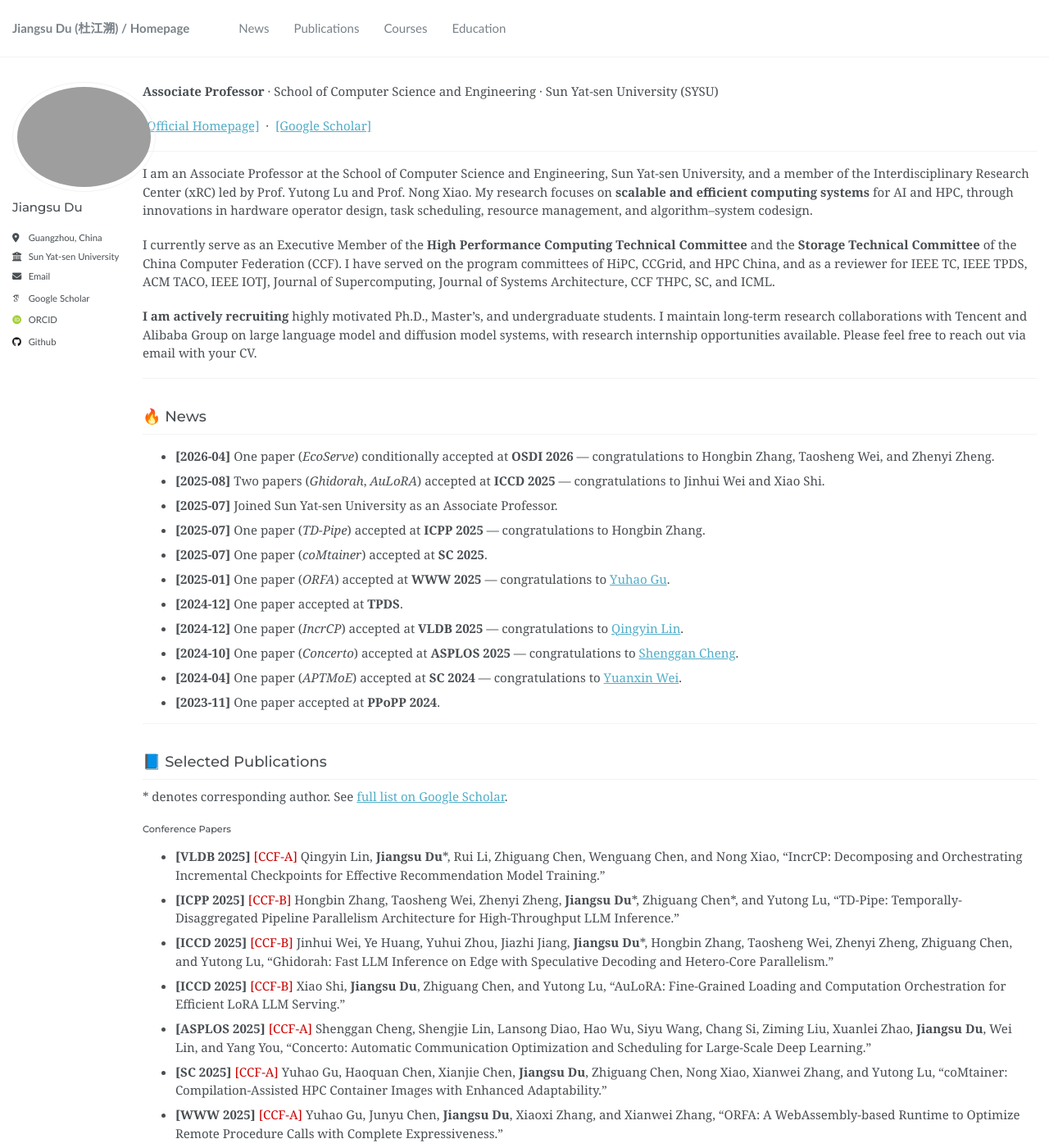
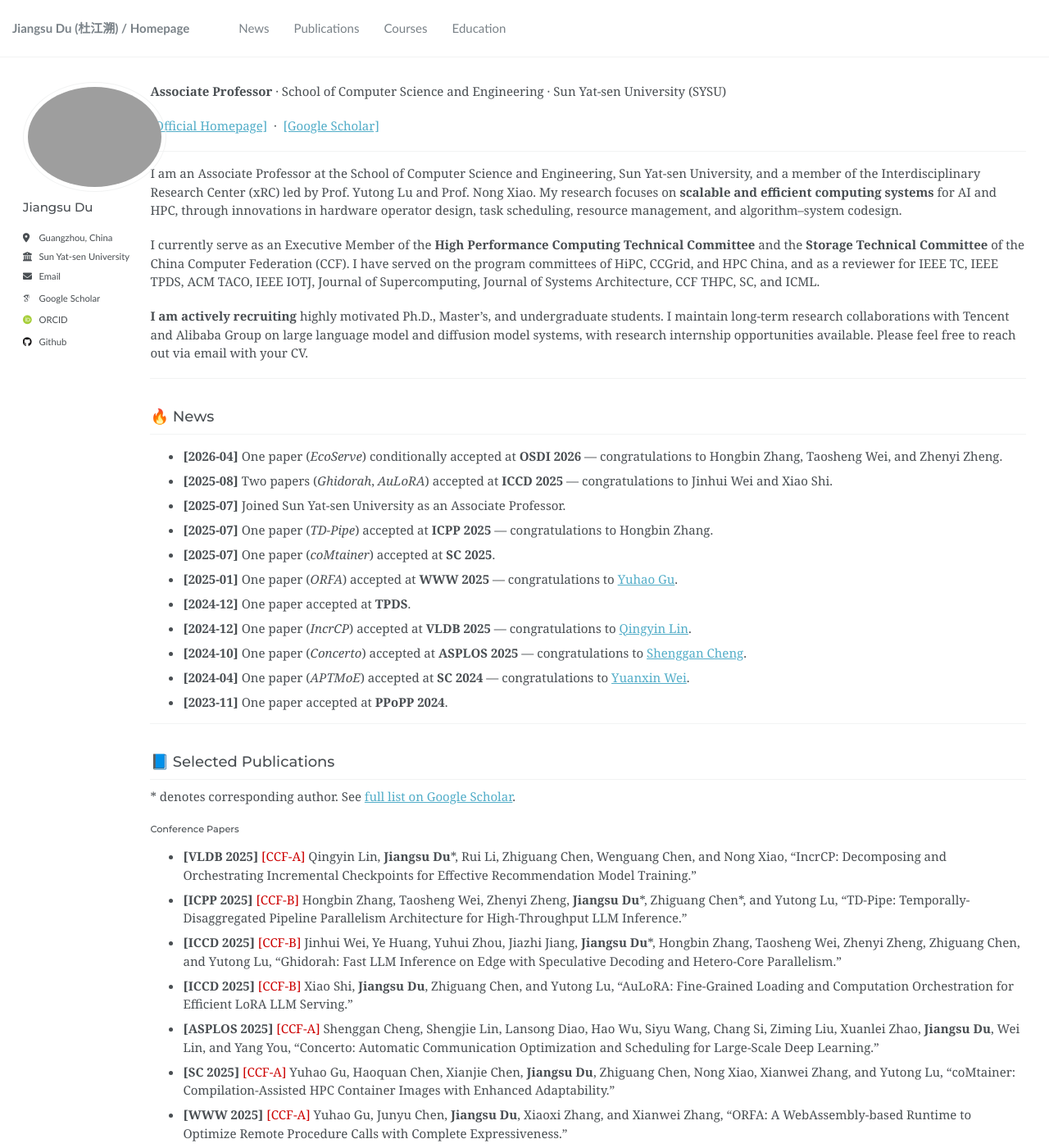
Before and after one commit to dujiangsu/dujiangsu.github.io, a Jekyll site: the page built from _pages/about.md, in a window 1280 px wide and 1400 px high. Shown: the whole window at 82% size. Built offline with Jekyll 4.4.1, drawn with Linux system fonts in a browser that asks for light colours; emoji names are drawn with the system emoji font; some web fonts are replaced.

Commit message:
Fix avatar overlap by restoring correct page layout
Replace .page max-width/margin override (which broke the susy float grid
and caused the content area to overlap the sidebar/avatar) with a safe
#main container width expansion instead.

```diff
--- a/_sass/custom/_custom.scss
+++ b/_sass/custom/_custom.scss
@@ -1,18 +1,7 @@
 // === Custom wider layout ===
-.page {
-  max-width: 95% !important;     // 或 100% 实现全屏
-  margin-left: auto;
-  margin-right: auto;
-}
-
-.page__content,
-.page__inner-wrap {
-  max-width: 100% !important;
-}
-
-.main {
-  padding-left: 2rem;
-  padding-right: 2rem;
+// Expand the outer container instead of overriding .page float layout
+#main {
+  max-width: 98% !important;
 }
 
 
```
